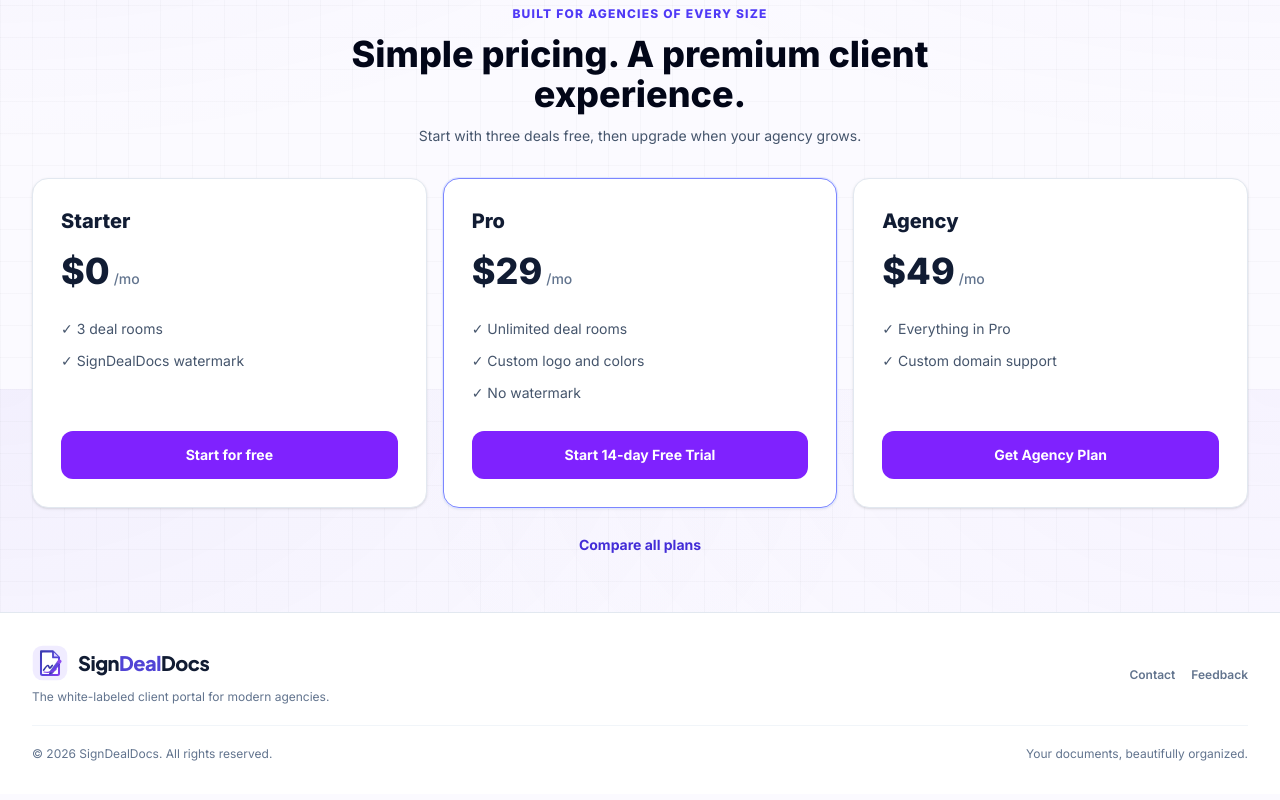
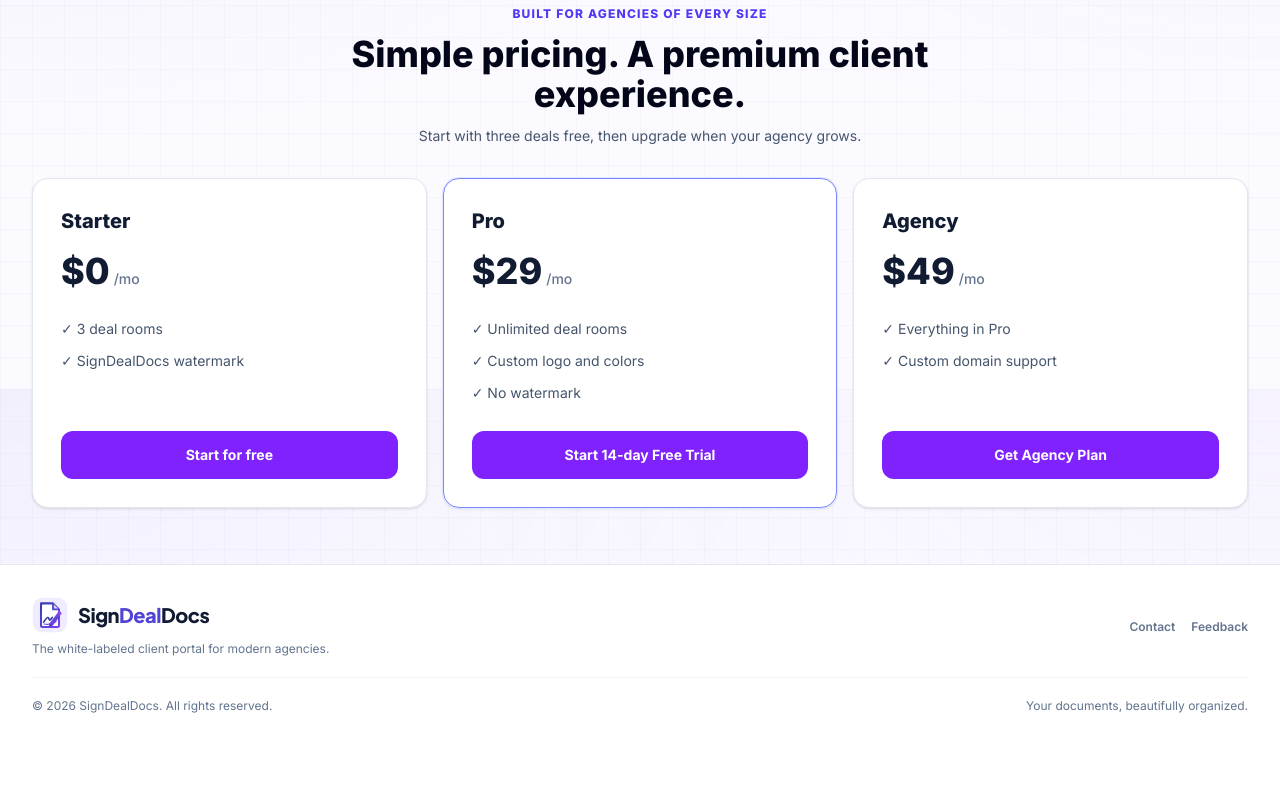
Before and after one commit to Abhay-Sharma14/signdealdocs, a Next.js app: page / in a window 1280 px wide. Shown: the part 2011-2811 px from the top of the page. Built offline with nearby package versions, Linux system fonts and the light colour scheme; no server answers.

Commit message:
Remove redundant pricing link and reserve footer space for floating feedback

```diff
--- a/components/home-page.tsx
+++ b/components/home-page.tsx
@@ -147,11 +147,11 @@ export default function HomePage() {
             </div>
           </div>
         </section>
-        <section id="pricing" className="mx-auto max-w-7xl px-4 py-14 sm:px-6 lg:px-8"><div className="mx-auto max-w-2xl text-center"><p className="text-xs font-extrabold uppercase tracking-widest text-indigo-600">{t("pricingTag")}</p><h2 className="mt-3 text-3xl font-extrabold text-slate-950 sm:text-4xl">{t("pricingHeading")}</h2><p className="mt-3 text-sm text-slate-600">{t("pricingDesc")}</p></div><div className="mt-8 grid gap-4 md:grid-cols-3">{[{name:t("starter"),id:"starter",price:"$0",features:[t("threeDeals"),t("watermark")]},{name:t("pro"),id:"pro",price:"$29",features:[t("unlimited"),t("customBrand"),t("noWatermark")]},{name:t("agency"),id:"agency",price:"$49",features:[t("everythingPro"),t("customDomain")]}].map(plan=><article key={plan.name} className={`flex flex-col rounded-2xl border bg-white p-7 shadow-sm ${plan.id==="pro"?"border-indigo-400 ring-1 ring-indigo-100":"border-slate-200"}`}><h3 className="text-xl font-extrabold">{plan.name}</h3><IndiaPricing plan={plan.id as "starter"|"pro"|"agency"} monthlyLabel={t("monthly")}/><ul className="my-7 flex-1 space-y-3">{plan.features.map(feature=><li key={feature} className="text-sm text-slate-600">✓ {feature}</li>)}</ul><PricingCheckoutButton plan={plan.id as "starter"|"pro"|"agency"}/></article>)}</div><p className="mt-6 text-center"><Link href="/pricing" className="text-sm font-bold text-indigo-700 hover:underline">{t("compare")}</Link></p></section>
+        <section id="pricing" className="mx-auto max-w-7xl px-4 py-14 sm:px-6 lg:px-8"><div className="mx-auto max-w-2xl text-center"><p className="text-xs font-extrabold uppercase tracking-widest text-indigo-600">{t("pricingTag")}</p><h2 className="mt-3 text-3xl font-extrabold text-slate-950 sm:text-4xl">{t("pricingHeading")}</h2><p className="mt-3 text-sm text-slate-600">{t("pricingDesc")}</p></div><div className="mt-8 grid gap-4 md:grid-cols-3">{[{name:t("starter"),id:"starter",price:"$0",features:[t("threeDeals"),t("watermark")]},{name:t("pro"),id:"pro",price:"$29",features:[t("unlimited"),t("customBrand"),t("noWatermark")]},{name:t("agency"),id:"agency",price:"$49",features:[t("everythingPro"),t("customDomain")]}].map(plan=><article key={plan.name} className={`flex flex-col rounded-2xl border bg-white p-7 shadow-sm ${plan.id==="pro"?"border-indigo-400 ring-1 ring-indigo-100":"border-slate-200"}`}><h3 className="text-xl font-extrabold">{plan.name}</h3><IndiaPricing plan={plan.id as "starter"|"pro"|"agency"} monthlyLabel={t("monthly")}/><ul className="my-7 flex-1 space-y-3">{plan.features.map(feature=><li key={feature} className="text-sm text-slate-600">✓ {feature}</li>)}</ul><PricingCheckoutButton plan={plan.id as "starter"|"pro"|"agency"}/></article>)}</div></section>
       </main>
 
       <footer className="border-t border-slate-200 bg-white">
-        <div className="mx-auto flex max-w-7xl flex-col gap-5 px-4 py-8 sm:px-6 lg:px-8">
+        <div className="mx-auto flex max-w-7xl flex-col gap-5 px-4 pt-8 pb-28 sm:px-6 sm:pb-24 lg:px-8">
           <div className="flex flex-col gap-3 sm:flex-row sm:items-center sm:justify-between"><div><Logo /><p className="mt-2 text-xs text-slate-500">{t("heroSub")}</p></div><div className="flex flex-wrap gap-4 text-xs font-semibold text-slate-500"><a href="mailto:hello@signdealdocs.com" className="hover:text-slate-900">{t("footerContact")}</a><button type="button" onClick={()=>window.dispatchEvent(new Event("signdealdocs:open-feedback"))} className="text-left hover:text-indigo-700">Feedback</button></div></div>
           <div className="flex flex-col gap-2 border-t border-slate-100 pt-5 text-xs text-slate-500 sm:flex-row sm:items-center sm:justify-between"><span>{t("footerCopy",{year})}</span><span>{t("footerLine")}</span></div>
         </div>
```
